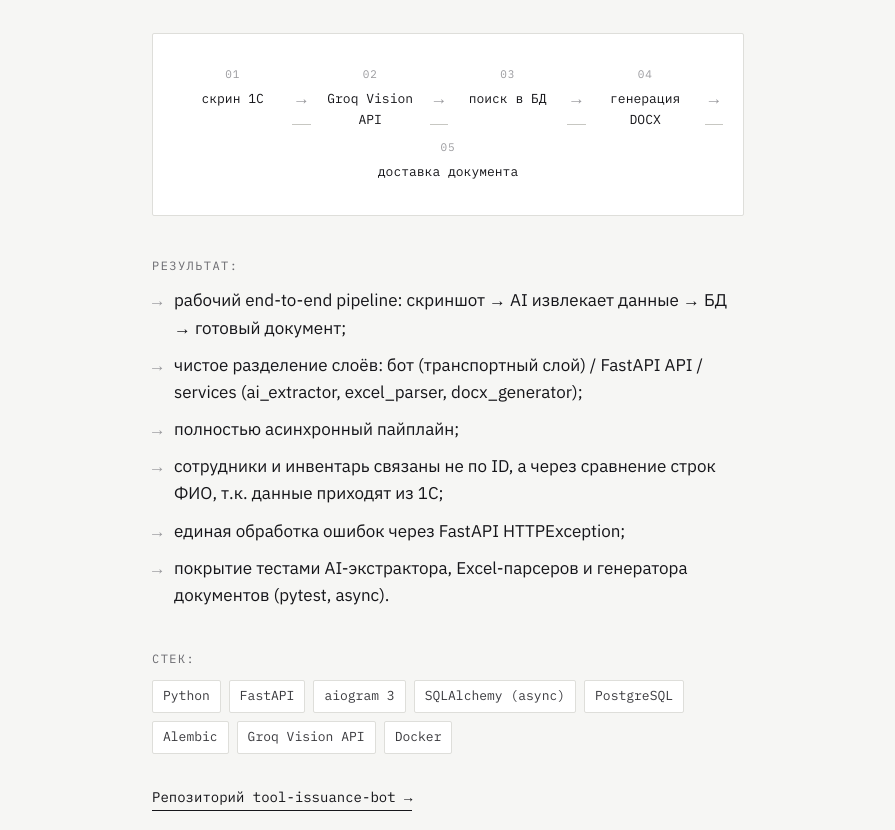
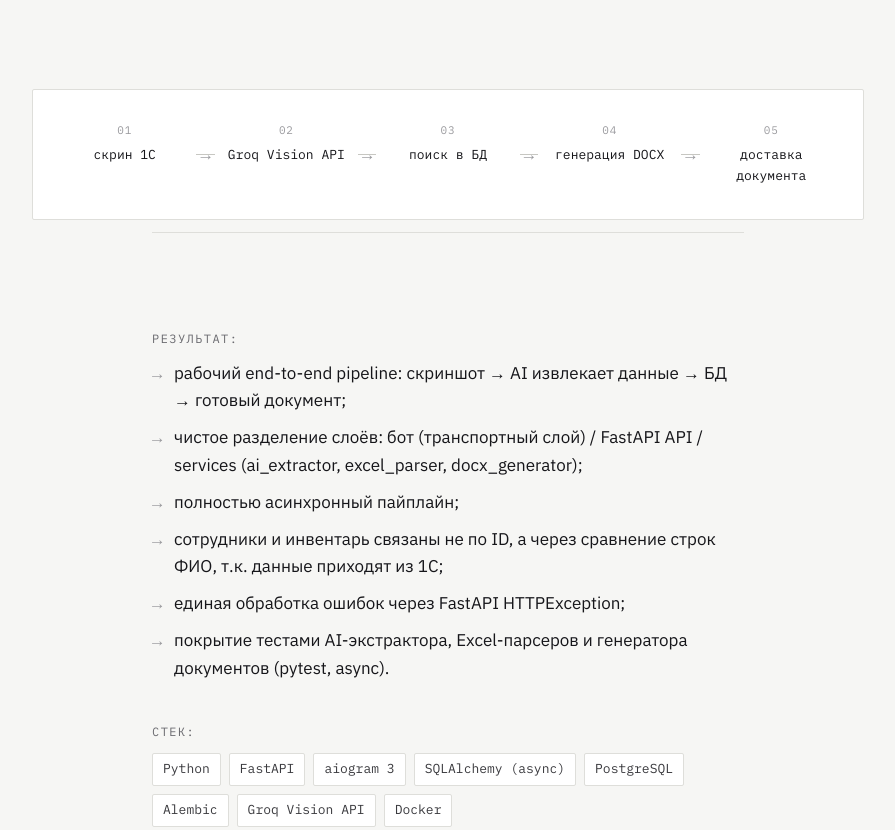
Before and after one commit to dmitriy347/landing, a plain HTML site: page index.html in a window 1280 px wide. Shown: the part 1595-2425 px from the top of the page, without its empty margins (192-1087 px from the left). Drawn offline with Linux system fonts and the light colour scheme.

Commit message:
fix index.html

```diff
--- a/index.html
+++ b/index.html
@@ -55,6 +55,11 @@
         <p class="field-label field-label--sub">РЕШЕНИЕ:</p>
         <p class="case-text">Telegram-бот как интерфейс, FastAPI как backend, AI - звено пайплайна. Бухгалтер отправляет боту скриншот окна 1С → Groq Vision API распознаёт ФИО сотрудника(ов) → backend ищет сотрудника в БД и подбирает нужный шаблон акта → docxtpl генерирует готовый документ → бот мгновенно возвращает DOCX.</p>
 
+      </article>
+    </div>
+
+    <!-- Пайплайн вынесен на полную ширину -->
+    <div class="wrap wrap--wide">
       <div class="pipeline" id="pipeline" aria-label="Схема пайплайна: скриншот, AI-извлечение, поиск в базе, генерация DOCX, доставка ботом">
         <div class="pipeline-track" aria-hidden="true"><span class="pipeline-dot"></span></div>
         <div class="pipeline-step"><span class="step-index">01</span>скрин 1С</div>
@@ -67,6 +72,10 @@
         <div class="pipeline-arrow" aria-hidden="true">→</div>
         <div class="pipeline-step"><span class="step-index">05</span>доставка документа</div>
       </div>
+    </div>
+
+    <div class="wrap">
+      <article class="case case--primary-cont reveal">
 
         <p class="field-label field-label--sub">РЕЗУЛЬТАТ:</p>
         <ul class="case-list">
@@ -139,8 +148,8 @@
       <p class="field-label">КОНТАКТЫ</p>
       <ul class="contact-list">
         <li><a href="mailto:d.fomenko95@gmail.com">d.fomenko95@gmail.com</a></li>
+        <li><a href="https://t.me/dmitriy_fomenko95" target="_blank" rel="noopener">Telegram</a></li>
         <li><a href="https://www.linkedin.com/in/dmitriy-fomenko-457188388" target="_blank" rel="noopener">LinkedIn</a></li>
-
         <li><a href="https://github.com/dmitriy347" target="_blank" rel="noopener">GitHub</a></li>
       </ul>
     </div>
```
Also changed, not shown: 1 other file. Lines whose indentation alone changed are shown as unchanged.
